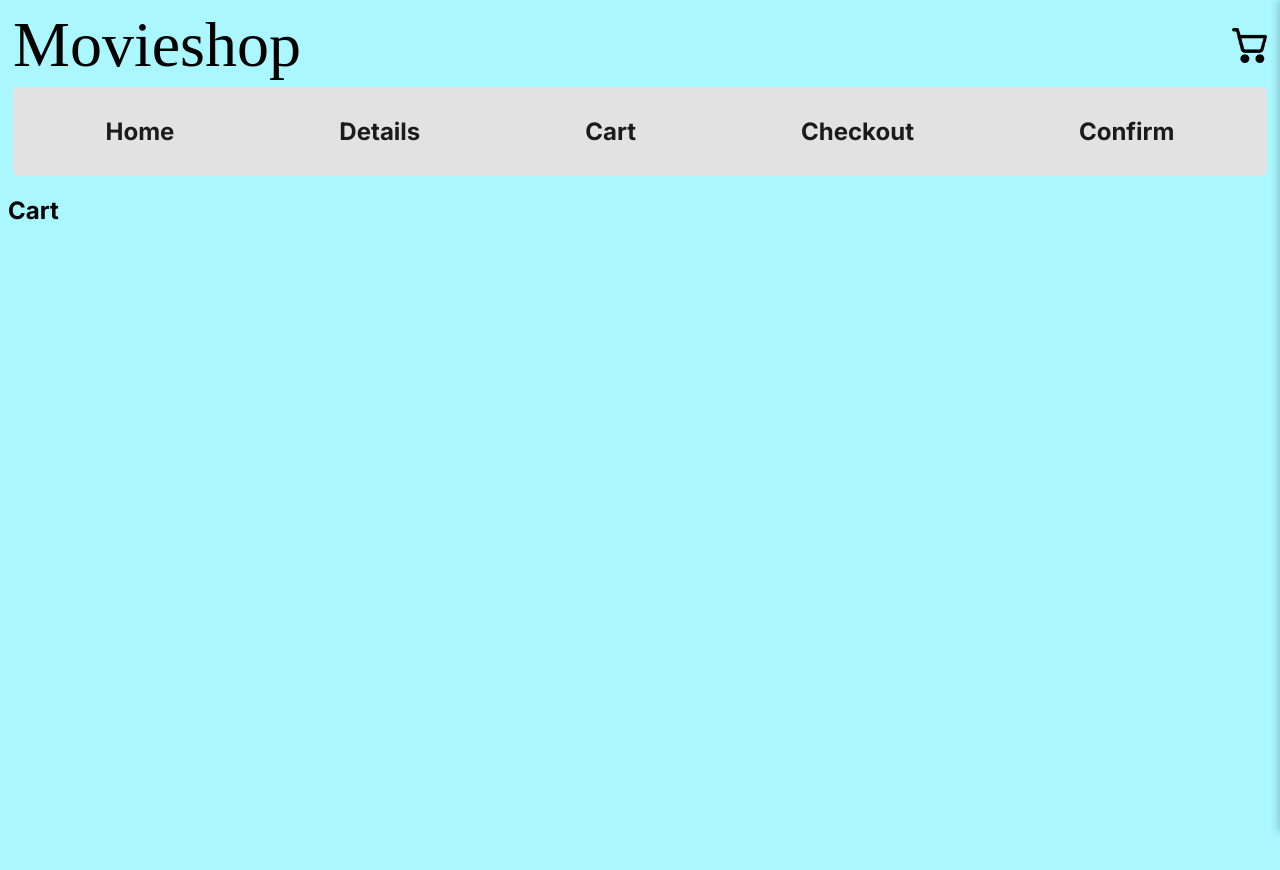
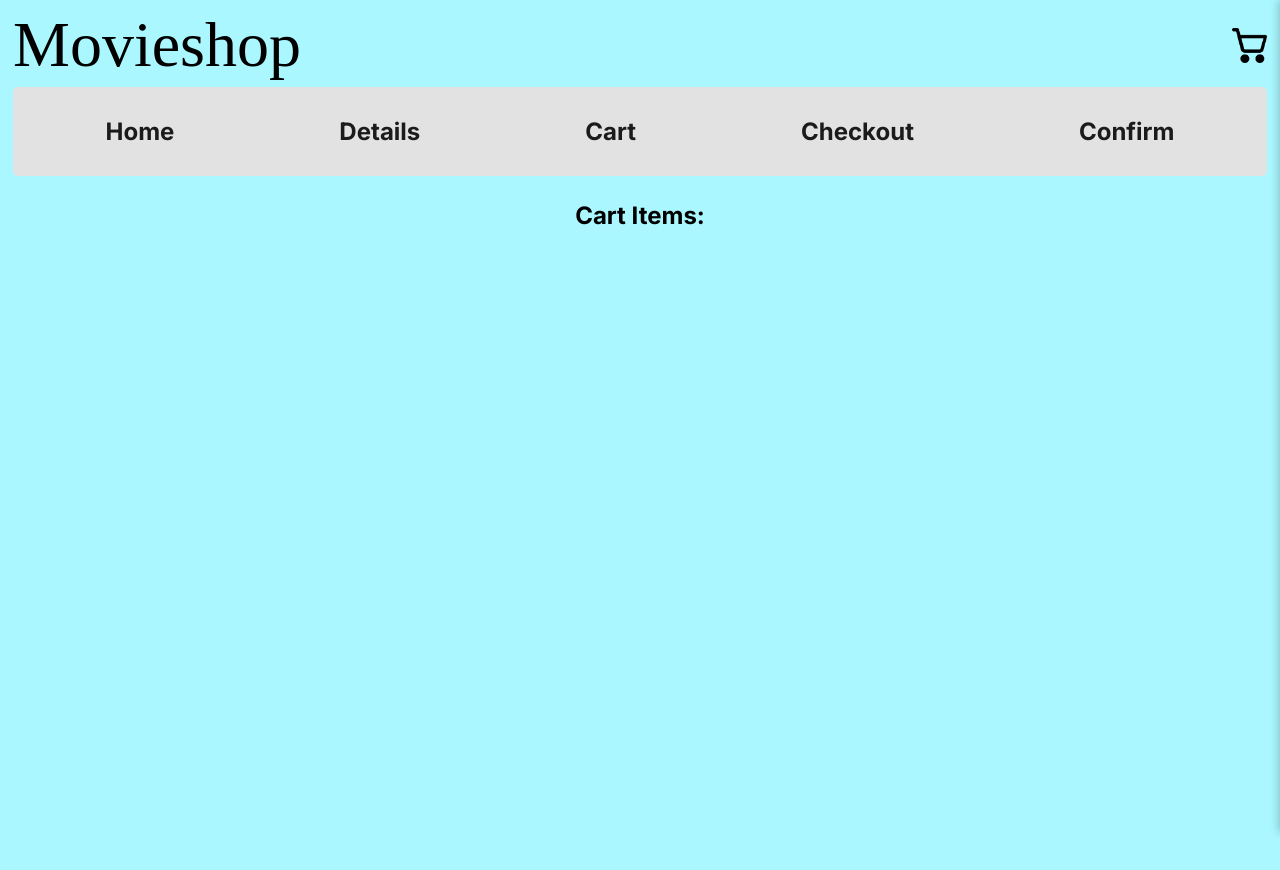
Before and after one commit to SparkyBeles/shop, a React (Vite) app: page /cart in a window 1280 px wide. Shown: the top 870 px of the page. Built offline with nearby package versions, Linux system fonts and the light colour scheme; a web font is replaced by a local one.

Commit message:
update Cart component to display 'Cart Items' with proper styling

```diff
--- a/src/pages/Cart.jsx
+++ b/src/pages/Cart.jsx
@@ -1,13 +1,13 @@
-import Menu from "../components/Menu";
+import "../css/Cart.css"
 
 function Cart() {
 
 
     return (
-        <>
-        <h2>Cart</h2>
+        <div className="cart-container"> <h2>Cart Items:</h2></div>
 
-        </>
+
+
     )
 }
 
```
